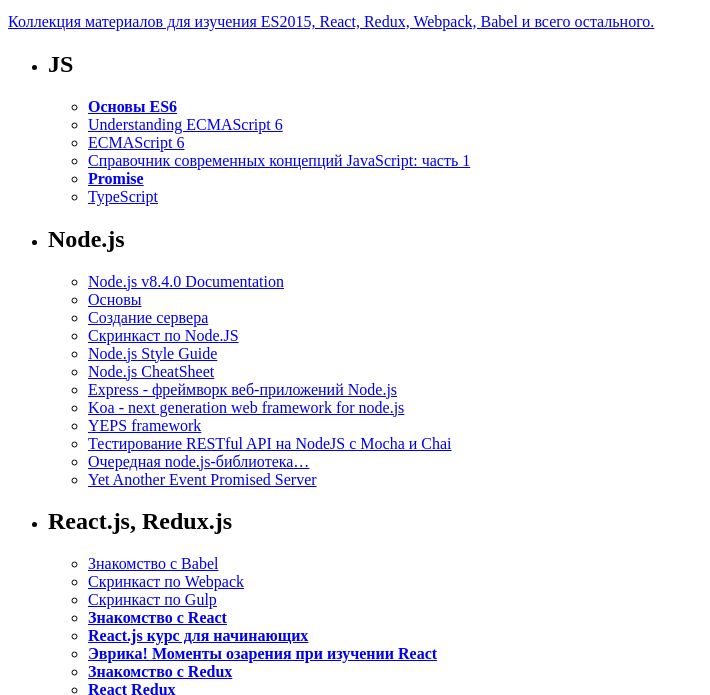
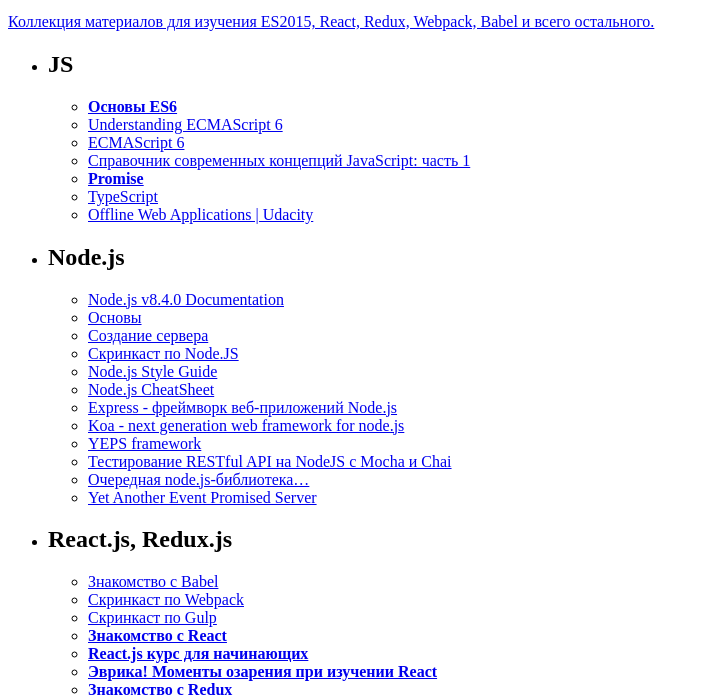
Before and after one commit to evheniy/evheniy.github.io, a plain HTML site: page index.html in a window 1280 px wide. Shown: the part 101-796 px from the top of the page, without its empty margins (0-710 px from the left). Drawn offline with Linux system fonts and the light colour scheme.

Commit message:
Offline Web Applications | Udacity

```diff
--- a/index.html
+++ b/index.html
@@ -18,6 +18,7 @@
             <li><a href="https://medium.com/devschacht/glossary-of-modern-javascript-concepts-1198b24e8f56">Справочник современных концепций JavaScript: часть 1</a></li>
             <li><strong><a href="https://learn.javascript.ru/promise">Promise</a></strong></li>
             <li><a href="https://www.typescriptlang.org/docs/tutorial.html">TypeScript</a></li>
+            <li><a href="https://www.youtube.com/watch?v=e0FjFoyKmtQ&index=1&list=PLAwxTw4SYaPmTSxtOWyJVKTUaNBGze2ed">Offline Web Applications | Udacity</a></li>
         </ul>
     </li>
 
```
